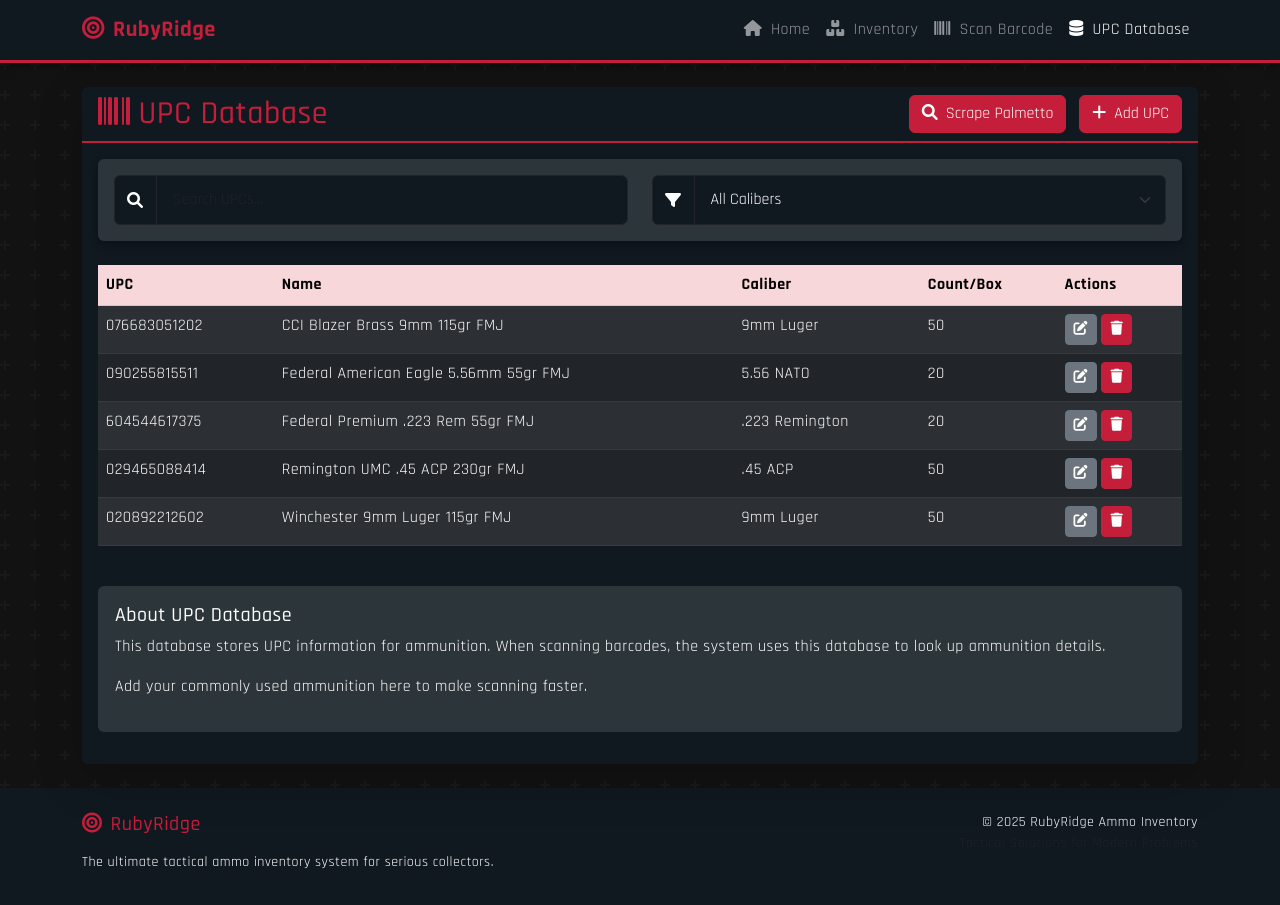
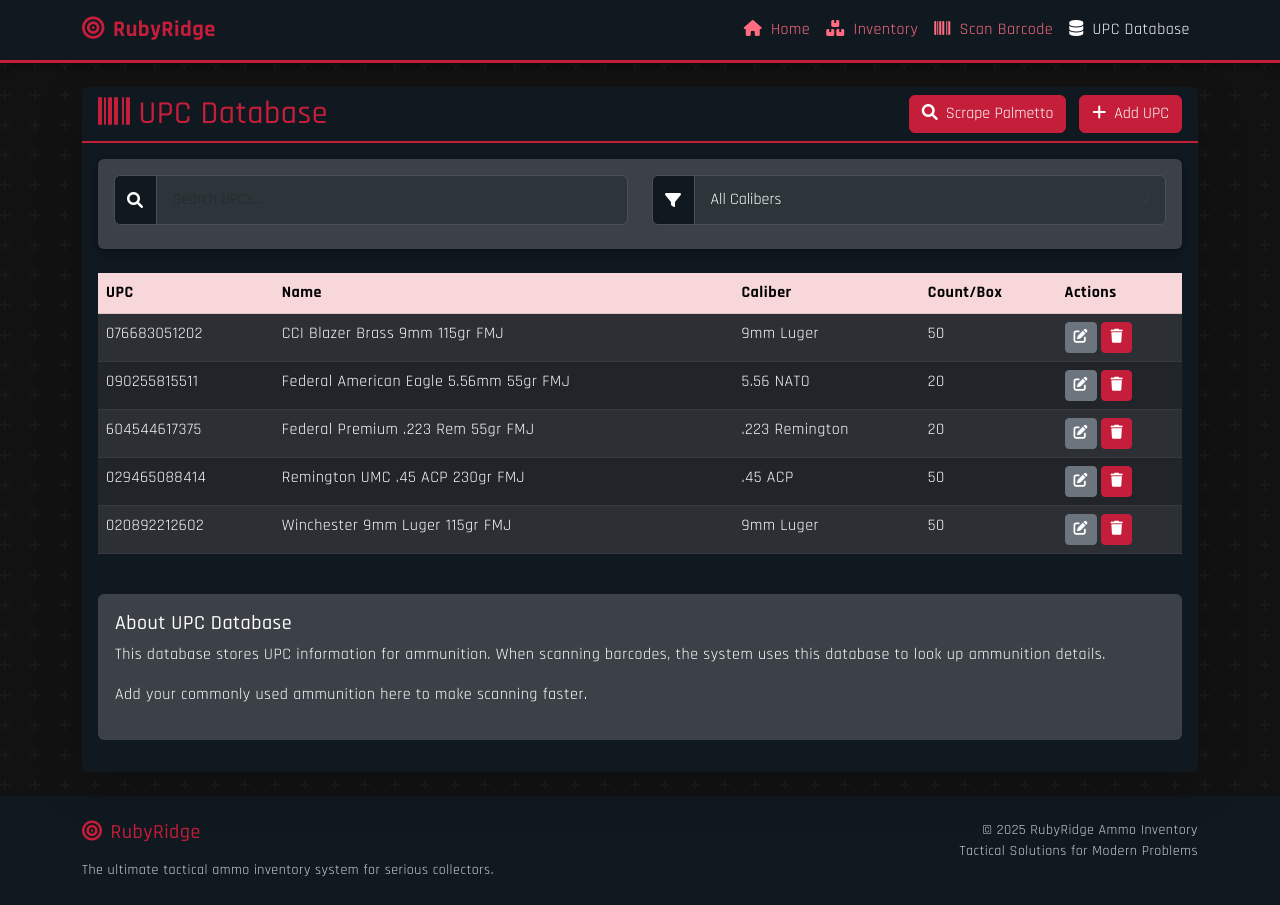
Before and after one commit to lance0/RubyRidge, a Flask app: page /upcs in a window 1280 px wide. Before the commit the page ends 869 px from the top, so only its background shows below. Run offline with Flask 3, Linux system fonts and the light colour scheme; data comes from the database, SQL or seed files in the repository; some libraries are stand-ins or nearby versions.

Commit message:
Improve readability by increasing contrast throughout entire application
Implements a new CSS file (brighter.css) and updates existing CSS to improve text and element visibility.

Replit-Commit-Author: Agent
Replit-Commit-Session-Id: 0245f8f5-20b6-4e09-9fb9-fbfc99ad2e52
Replit-Commit-Screenshot-Url: https://storage.googleapis.com/screenshot-production-us-central1/a2ee166e-6f82-4439-b880-c47b0f22c33c/7ba44824-2423-4013-a2ac-8e8405620c1a.jpg

```diff
--- /dev/null
+++ b/static/css/brighter.css
@@ -0,0 +1,70 @@
+/* Additional brighter styles for RubyRidge */
+
+/* Make text more readable */
+.text-muted,
+.form-text,
+.small,
+small {
+    color: #d0d0d0 !important;
+}
+
+/* Brighten backgrounds */
+.bg-secondary {
+    background-color: #3c4147 !important;
+}
+
+/* Make form controls more visible */
+.form-control,
+.form-select {
+    color: white !important;
+    background-color: #2c3539 !important;
+}
+
+/* Improved visibility for cards and product details */
+.product-details .text-muted {
+    color: #b8c7ce !important;
+    font-weight: 500;
+}
+
+.card-body .row {
+    margin-bottom: 0.5rem;
+}
+
+/* Adjust alert colors */
+.alert-secondary {
+    background-color: #3c4147;
+    border-color: #4a4f55;
+    color: #e0e0e0;
+}
+
+/* Table improvements */
+.table {
+    color: #e0e0e0;
+}
+
+.table-striped > tbody > tr:nth-of-type(odd) > * {
+    color: #ffffff;
+}
+
+/* Better contrast for links and buttons */
+a:not(.btn),
+.btn-link {
+    color: #ff6b81;
+}
+
+a:hover:not(.btn),
+.btn-link:hover {
+    color: #ff8c9a;
+}
+
+/* Better focus states */
+.form-control:focus,
+.form-select:focus {
+    background-color: #343b40;
+    border-color: var(--ruby-red);
+}
+
+/* Brighten border colors */
+.border-dark {
+    border-color: #495057 !important;
+}
--- a/static/css/style.css
+++ b/static/css/style.css
@@ -168,7 +168,7 @@ body {
 }
 
 .feature-text p {
-    color: #aaa;
+    color: #ddd;
     margin-bottom: 0;
     font-size: 14px;
 }
@@ -205,7 +205,7 @@ body {
 }
 
 .step-content p {
-    color: #aaa;
+    color: #ddd;
     margin-bottom: 0;
     font-size: 14px;
 }
--- a/templates/base.html
+++ b/templates/base.html
@@ -19,6 +19,7 @@
 
     <!-- Custom CSS -->
     <link rel="stylesheet" href="{{ url_for('static', filename='css/style.css') }}">
+    <link rel="stylesheet" href="{{ url_for('static', filename='css/brighter.css') }}">
 
     {% block head %}{% endblock %}
 </head>
```
